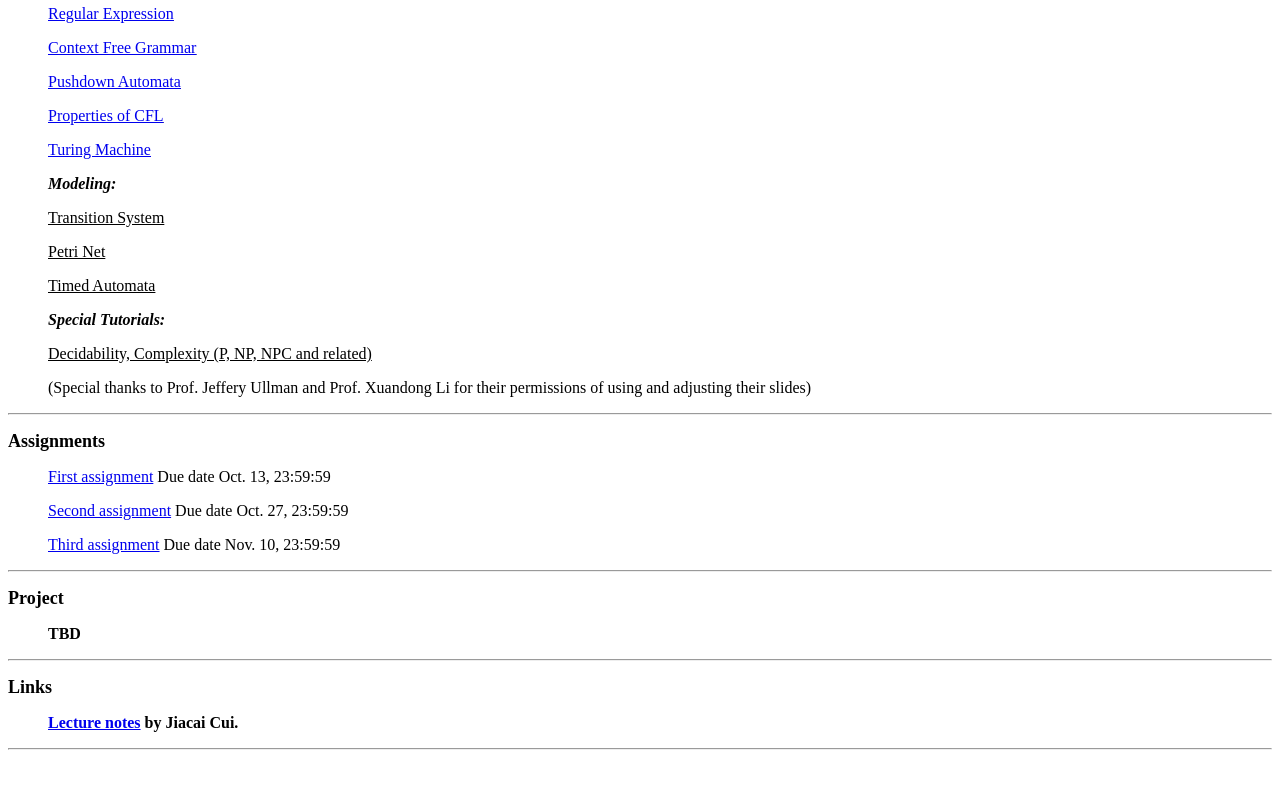
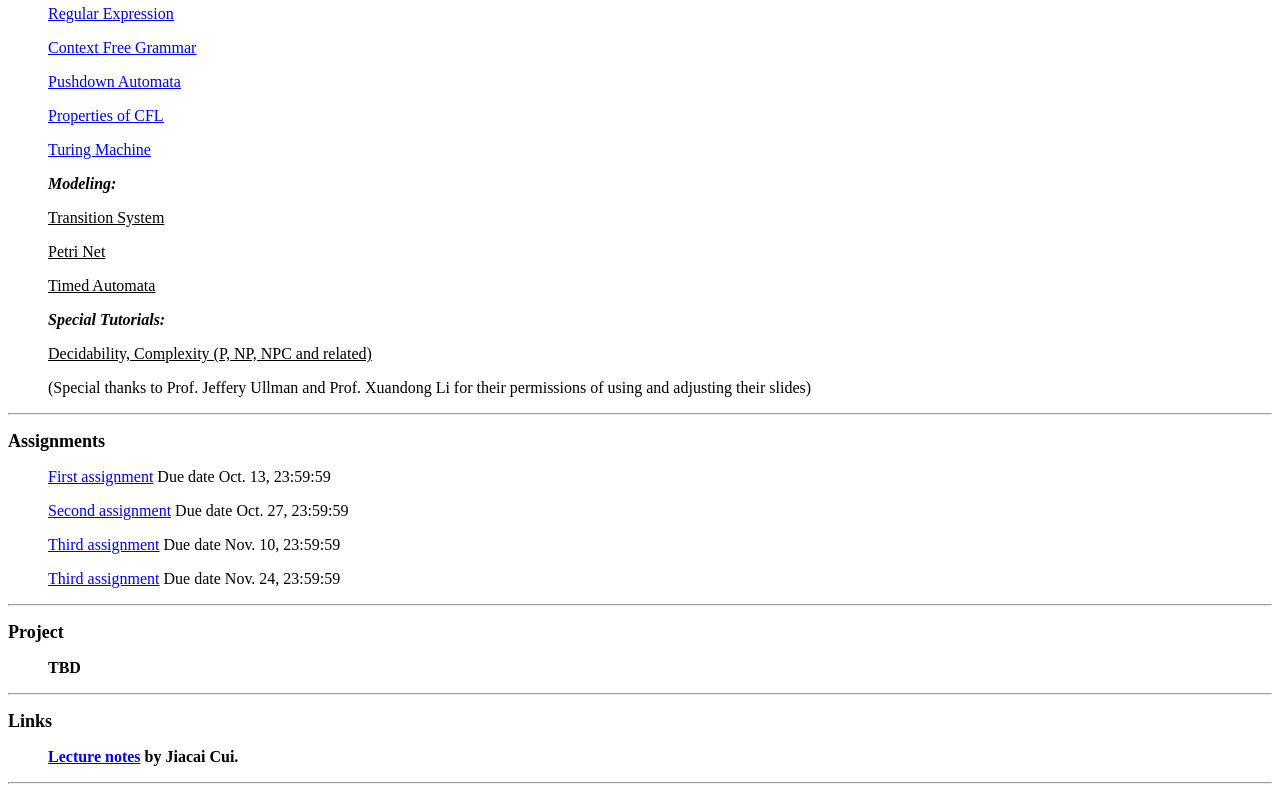
Before and after one commit to fla24course/fla24course.github.io, a plain HTML site: page index.html in a window 1280 px wide. Shown: the part 873-1673 px from the top of the page. Before the commit the page ends 1639 px from the top, so only its background shows below. Drawn offline with Linux system fonts and the light colour scheme.

Commit message:
Add assign4

```diff
--- a/index.html
+++ b/index.html
@@ -111,6 +111,7 @@ Information</font></a><font size="3" face="Times New Roman">] [</font><a href="h
   <p class="STYLE21"><a href="https://fla24course.github.io/Assignment/Assign_1.zip">First assignment</a> Due date Oct. 13, 23:59:59</p>
   <p class="STYLE21"><a href="https://fla24course.github.io/Assignment/Assign_2.zip">Second assignment</a> Due date Oct. 27, 23:59:59</p>
   <p class="STYLE21"><a href="https://fla24course.github.io/Assignment/Assign_3.zip">Third assignment</a> Due date Nov. 10, 23:59:59</p>
+  <p class="STYLE21"><a href="https://fla24course.github.io/Assignment/Assign_4.zip">Third assignment</a> Due date Nov. 24, 23:59:59</p>
 
 </blockquote>
 
```
Also changed, not shown: 1 other file.
